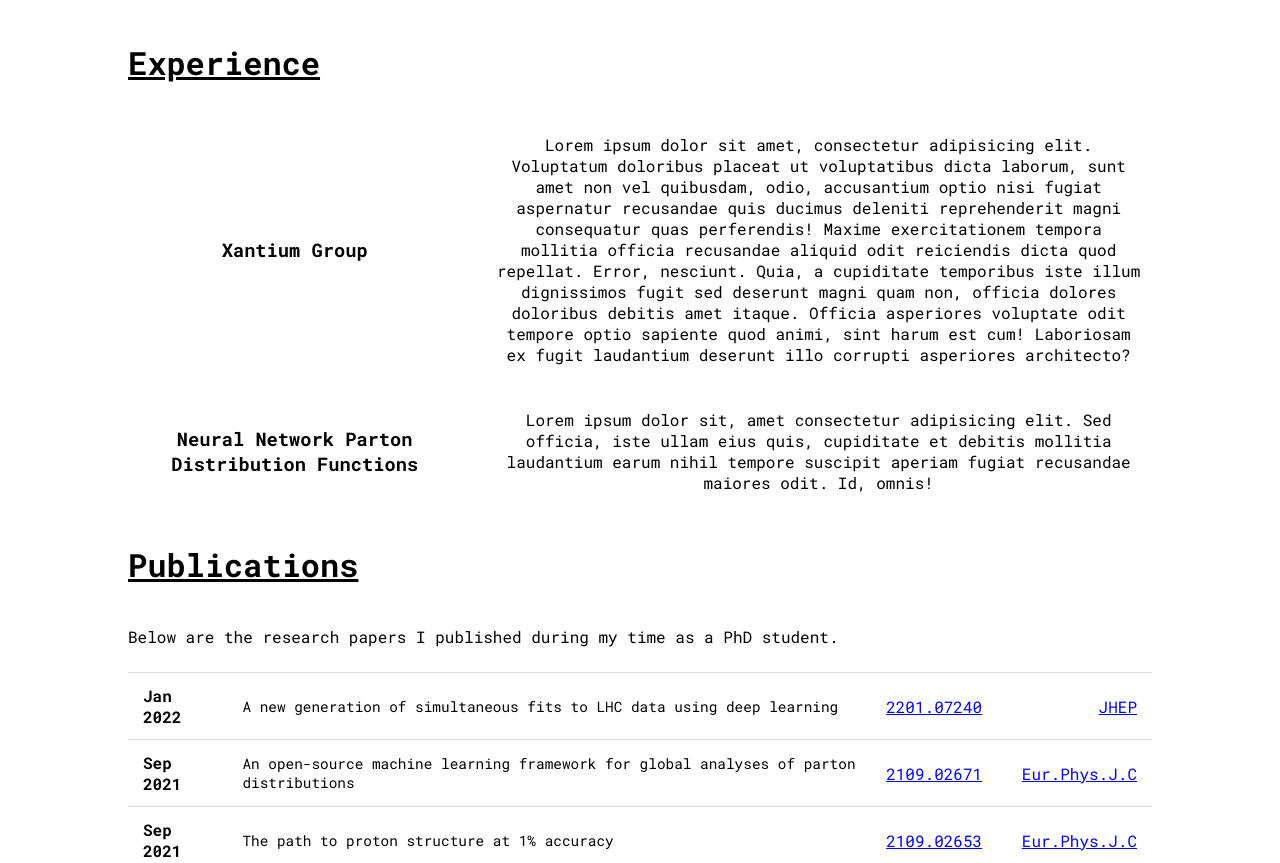
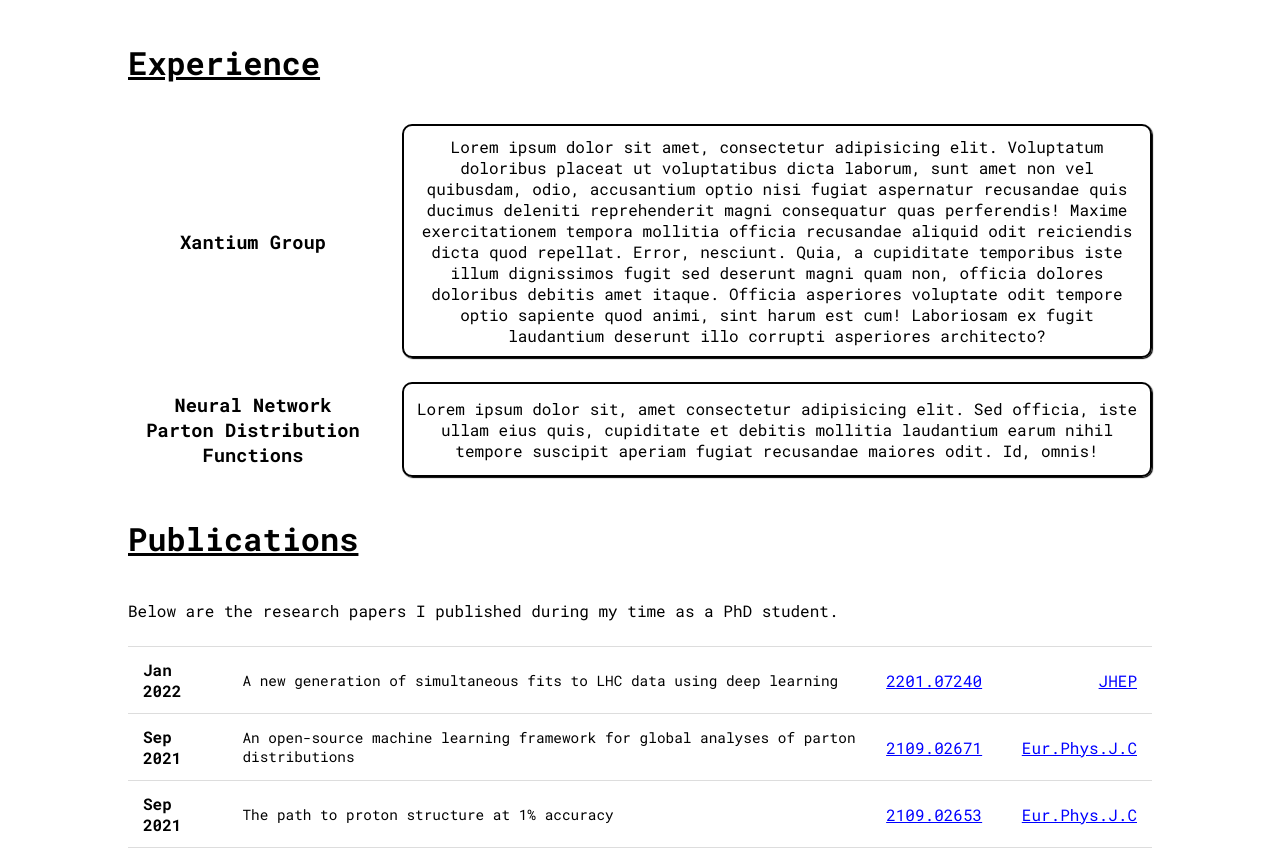
Before and after one commit to siranipour/website, a React (Vite) app: page / in a window 1280 px wide. Shown: the part 1940-2803 px from the top of the page. Built offline with nearby package versions, Linux system fonts and the light colour scheme.

Commit message:
Formatting experience section

```diff
--- a/src/components/Experience/Experience.module.css
+++ b/src/components/Experience/Experience.module.css
@@ -11,9 +11,14 @@
     padding: 10px;
 }
 
+.experience_container > p {
+    border: solid black 2px;
+    border-radius: 10px;
+    box-shadow: 1px 1px 1px 0 black;
+}
 
 @media (min-width: 650px) {
     .experience_container {
-        grid-template-columns: 1fr 2fr;
+        grid-template-columns: 1fr 3fr;
     }
 }
```
